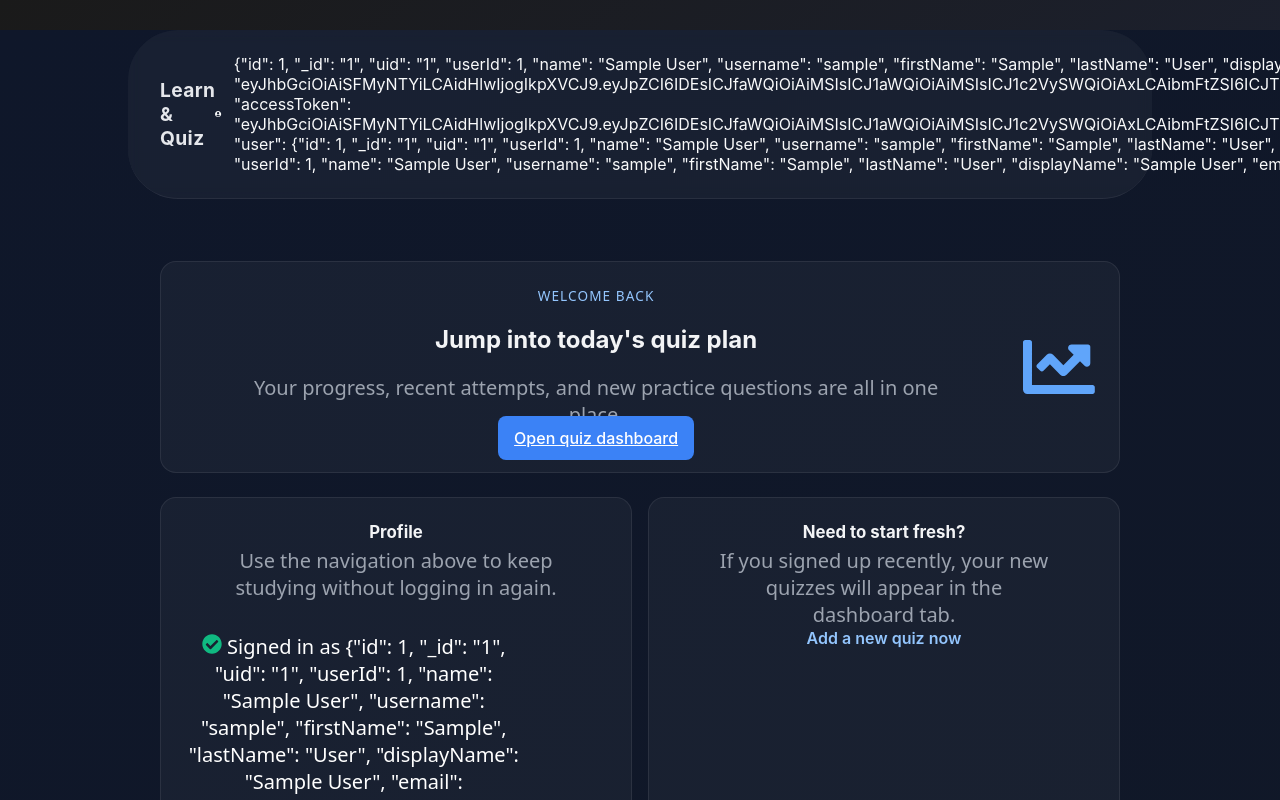
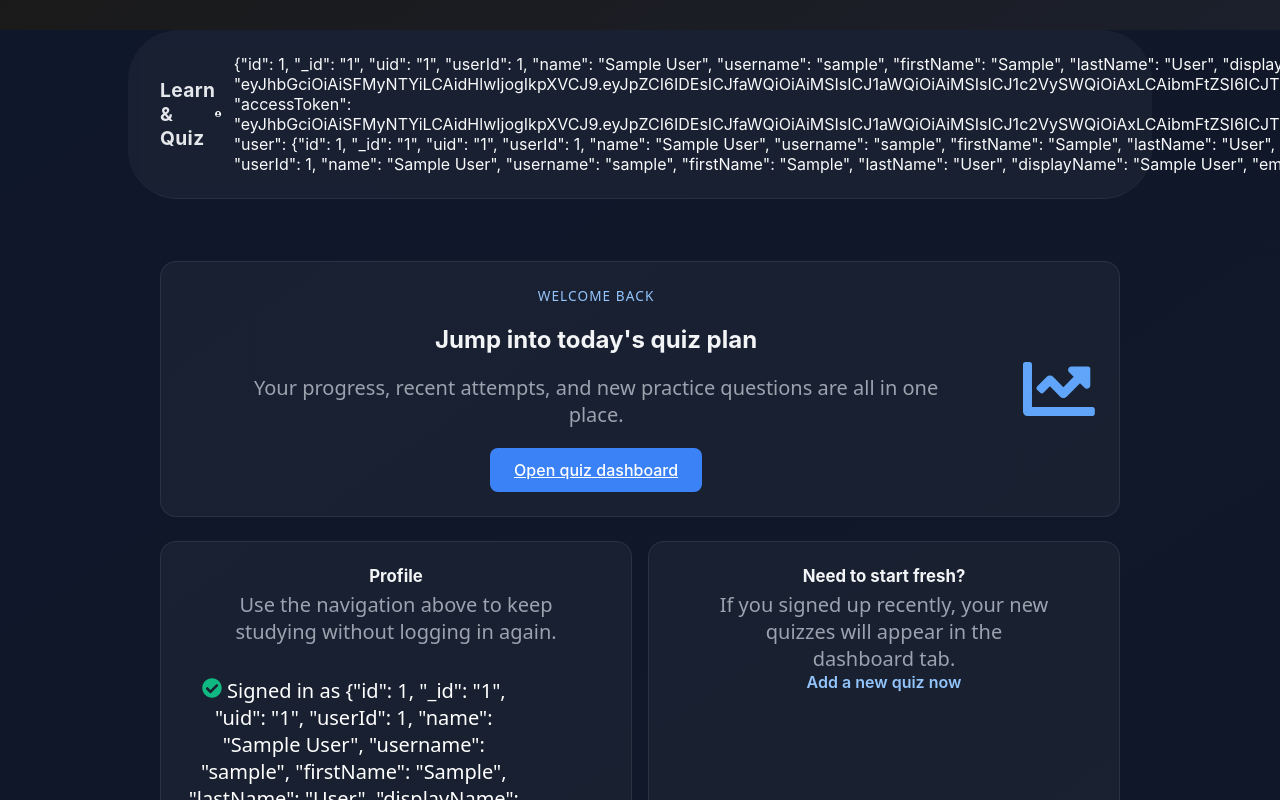
Before and after one commit to Hari2004761/QuizApp, a React (Create React App) app in the folder frontend/: page /dashboard in a window 1280 px wide. Shown: the top 800 px of the page. Built offline with nearby package versions, Linux system fonts and the light colour scheme; sample sign-in values are in the browser's storage; what country-list would draw is missing.

Commit message:
Move Intro to pages folder and update routing + fix open dashboard button

```diff
--- a/frontend/src/App.css
+++ b/frontend/src/App.css
@@ -235,6 +235,18 @@ body {
     }
 }
 /* === Dashboard === */
+.dashboard-button-wrapper {
+    margin-top: 20px;
+    display: flex;
+    justify-content: center;
+}
+
+.dashboard-button {
+    display: inline-block;
+    text-align: center;
+    padding: 0.75rem 1.5rem;
+}
+
 .dashboard-wrapper {
     min-height: 100vh;
     background: linear-gradient(145deg, #0f172a, #111827);
--- a/frontend/src/App.jsx
+++ b/frontend/src/App.jsx
@@ -5,7 +5,7 @@ import DashboardPage from './pages/DashboardPage';
 import ProtectedRoute from './components/ProtectedRoute';
 import { useAuth } from './auth/AuthContext';
 
-import Intro from './components/Intro';
+import Intro from './pages/Intro';
 import './App.css';
 
 
--- a/frontend/src/auth/AuthContext.jsx
+++ b/frontend/src/auth/AuthContext.jsx
@@ -3,7 +3,9 @@ import React, { createContext, useContext, useEffect, useMemo, useState } from '
 const AuthContext = createContext(null);
 
 export const AuthProvider = ({ children }) => {
-    const [userEmail, setUserEmail] = useState(() => localStorage.getItem('quizapp:user') || '');
+    const [userEmail, setUserEmail] = useState(() =>
+        localStorage.getItem('quizapp:user') || ''
+    );
 
     useEffect(() => {
         if (userEmail) {
@@ -17,7 +19,10 @@ export const AuthProvider = ({ children }) => {
         userEmail,
         isAuthenticated: Boolean(userEmail),
         login: (email) => setUserEmail(email),
-        logout: () => setUserEmail('')
+        logout: () => {
+            setUserEmail('');
+            localStorage.removeItem('quizapp:user');
+        }
     }), [userEmail]);
 
     return <AuthContext.Provider value={value}>{children}</AuthContext.Provider>;
--- a/frontend/src/pages/AuthPage.jsx
+++ b/frontend/src/pages/AuthPage.jsx
@@ -8,10 +8,8 @@ const AuthPage = () => {
 
     const location = useLocation();
 
-    // Check what state was given, depending on te button
-    const initialMode = location.state?.showSignup ? false : true;
-
-
+    // Check what state was given, depending on the button
+    const initialMode = location.state?.showSignup === true ? false : true;
     const [isLogin, setIsLogin] = useState(initialMode);
 
     return (
--- a/frontend/src/pages/DashboardPage.jsx
+++ b/frontend/src/pages/DashboardPage.jsx
@@ -9,7 +9,7 @@ const DashboardPage = () => {
 
     const handleLogout = () => {
         logout();
-        navigate('/auth', { replace: true });
+        navigate('/intro', { replace: true, state: { fromLogout: true } });
     };
 
     return (
@@ -33,9 +33,16 @@ const DashboardPage = () => {
                         <p className="muted">
                             Your progress, recent attempts, and new practice questions are all in one place.
                         </p>
-                        <a className="primary-button" href="http://localhost:8081/" target="_blank" rel="noreferrer">
-                            Open quiz dashboard
-                        </a>
+                        <div className="dashboard-button-wrapper">
+                            <a
+                                className="primary-button dashboard-button"
+                                href="http://localhost:8081/"
+                                target="_blank"
+                                rel="noreferrer"
+                            >
+                                Open quiz dashboard
+                            </a>
+                        </div>
                     </div>
                     <FaChartLine size={72} className="accent-icon" />
                 </section>
--- a/frontend/src/components/Intro.css
+++ b/frontend/src/pages/Intro.css
@@ -15,7 +15,7 @@ header{
 
     background-color: #2f2f2f;
     margin: 30px 10% 30px 10%;
-    padding: none;
+    padding: 0;
     border-radius: 50px;
     display: flex;
     justify-content: center;
@@ -107,25 +107,17 @@ main p{
 }
 
 main button {
-
     border: none;
     font-family: "Noto Sans", sans-serif;
     background-color: yellow;
-    border: solid 1px transparent;
     margin: 35px;
     padding: 10px;
     border-radius: 15px;
-
 }
 
 main button:hover {
-
-    border: white solid 1px;
+    border: 1px solid white;
     background-color: #383838;
-    margin: 35px;
-    padding: 10px;
-    border-radius: 15px;
-
 }
 
 
--- a/frontend/src/components/Intro.jsx
+++ b/frontend/src/pages/Intro.jsx
@@ -3,7 +3,7 @@
 
 
 
-import './Intro.css';
+import  './Intro.css';
 import { useNavigate } from "react-router-dom";
 
 const Intro = () => {
@@ -40,7 +40,7 @@ const Intro = () => {
             You can even create your own quizzes to study more effectively or share with classmates. Learn at your own pace,
             test your knowledge, and make studying easier and more enjoyable with QuizMe!
         </p>
-        <button classNmae="start-btn"
+        <button className="start-btn"
         onClick={() => navigate("/auth" , { state: { showSignup: true } })}>
             <p>Start Now!</p>
         </button>
```
